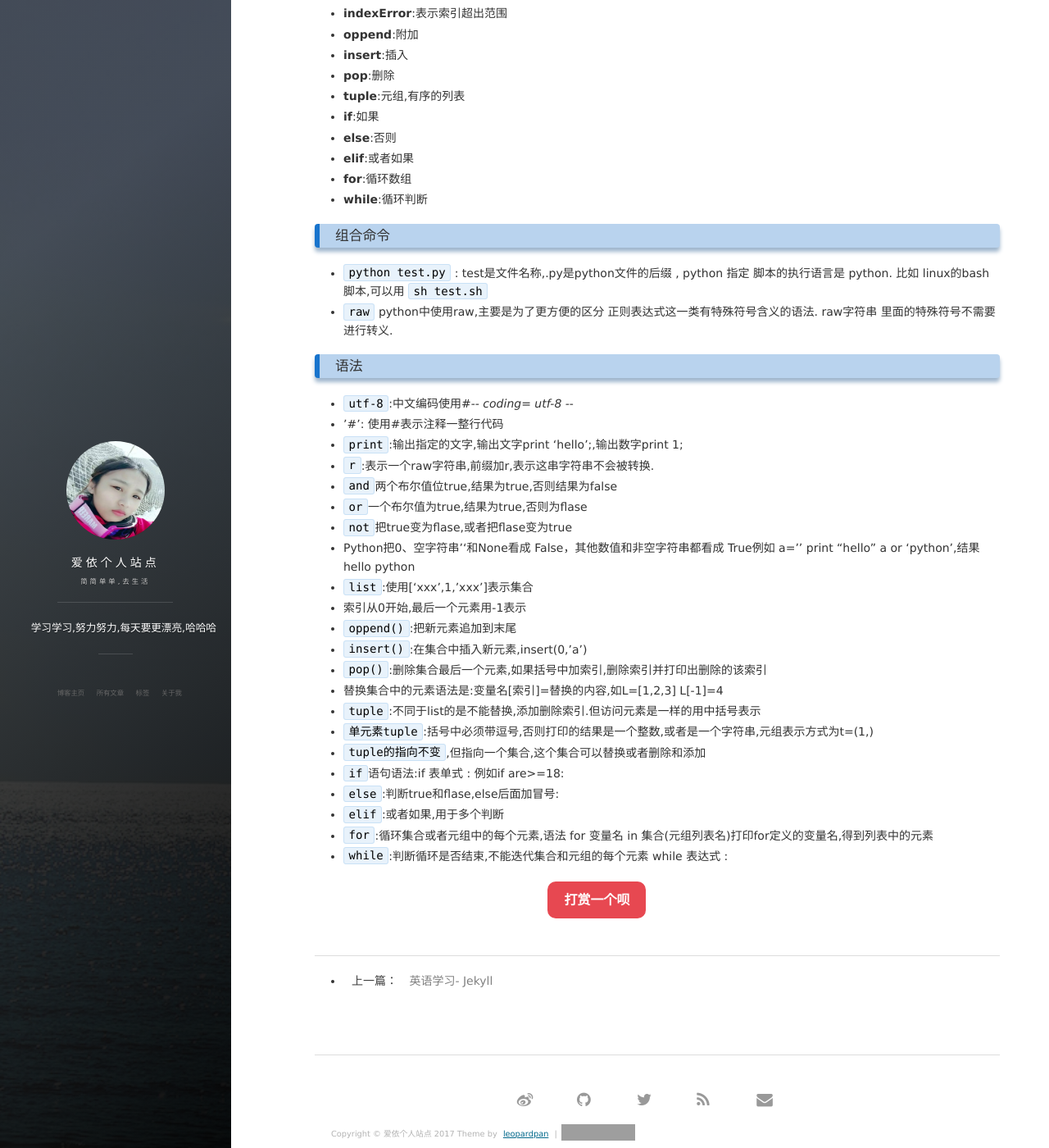
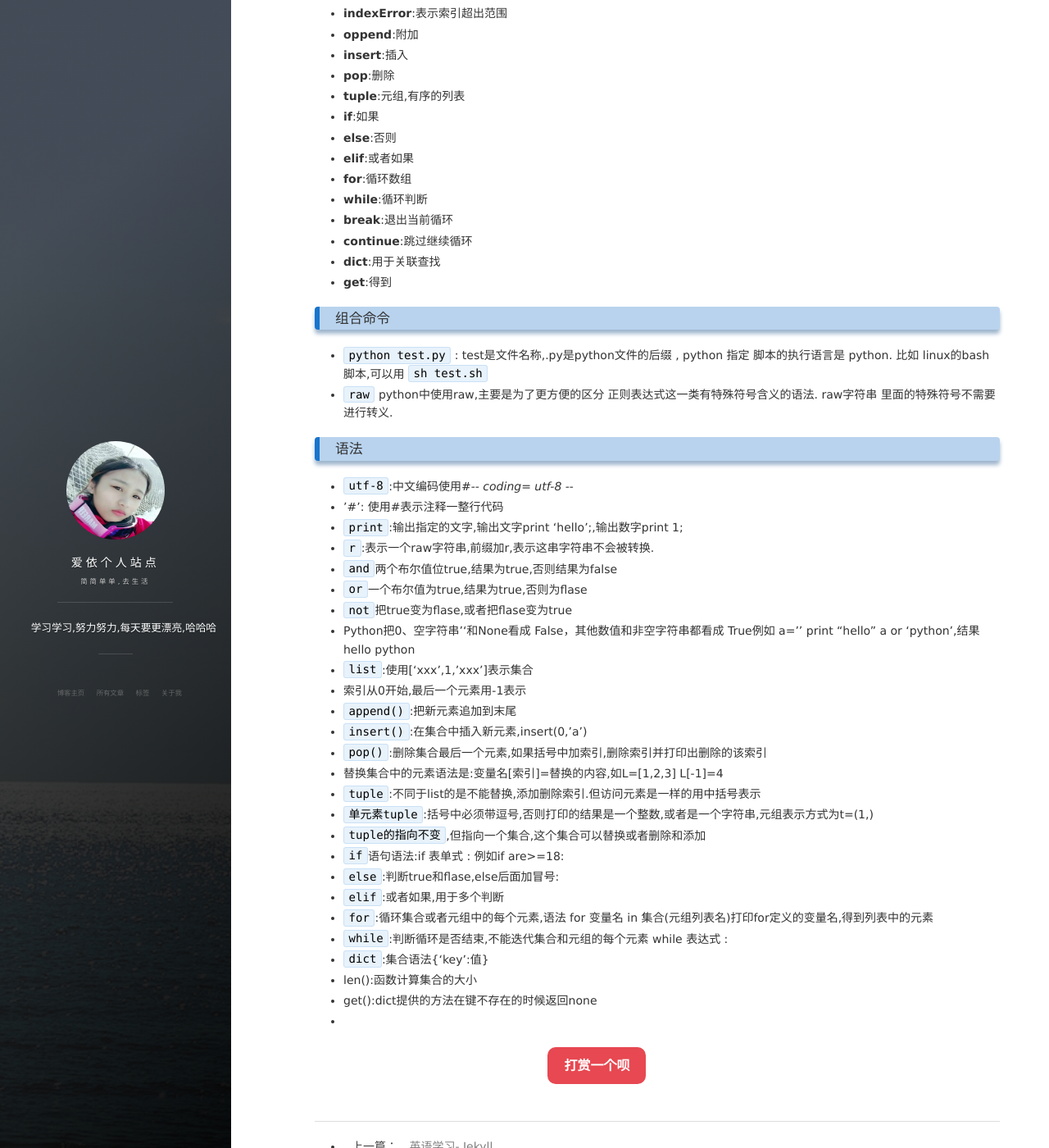
Before and after one commit to cayaiyi/cayaiyi.github.io, a Jekyll site: the page built from _posts/2017-09-20-english-python.md, in a window 1280 px wide and 1400 px high, scrolled down 271 px. Shown: the whole window at 82% size. Built offline with Jekyll 4.4.1, drawn with Linux system fonts in a browser that asks for light colours; nearby versions of some CDN libraries; comment, search, counter and statistics services are not loaded; grey boxes are pictures that could not be loaded.

Commit message:
add python

```diff
--- a/_posts/2017-09-20-english-python.md
+++ b/_posts/2017-09-20-english-python.md
@@ -20,6 +20,10 @@ tags: [English,Python]
 * **elif**:或者如果
 * **for**:循环数组
 * **while**:循环判断
+* **break**:退出当前循环
+* **continue**:跳过继续循环
+* **dict**:用于关联查找
+* **get**:得到
 
 
 ### 组合命令
@@ -39,7 +43,7 @@ tags: [English,Python]
 * Python把0、空字符串''和None看成 False，其他数值和非空字符串都看成 True例如 a='' print "hello" a or 'python',结果hello python
 * `list`:使用['xxx',1,'xxx']表示集合
 * 索引从0开始,最后一个元素用-1表示
-* `oppend()`:把新元素追加到末尾
+* `append()`:把新元素追加到末尾
 * `insert()`:在集合中插入新元素,insert(0,'a')
 * `pop()`:删除集合最后一个元素,如果括号中加索引,删除索引并打印出删除的该索引
 * 替换集合中的元素语法是:变量名[索引]=替换的内容,如L=[1,2,3]  L[-1]=4
@@ -51,3 +55,7 @@ tags: [English,Python]
 * `elif`:或者如果,用于多个判断
 * `for`:循环集合或者元组中的每个元素,语法 for 变量名 in 集合(元组列表名)打印for定义的变量名,得到列表中的元素
 * `while`:判断循环是否结束,不能迭代集合和元组的每个元素 while 表达式 :
+* `dict`:集合语法{'key':值}
+* len():函数计算集合的大小
+* get():dict提供的方法在键不存在的时候返回none
+*
```
Also changed, not shown: 15 other files.
